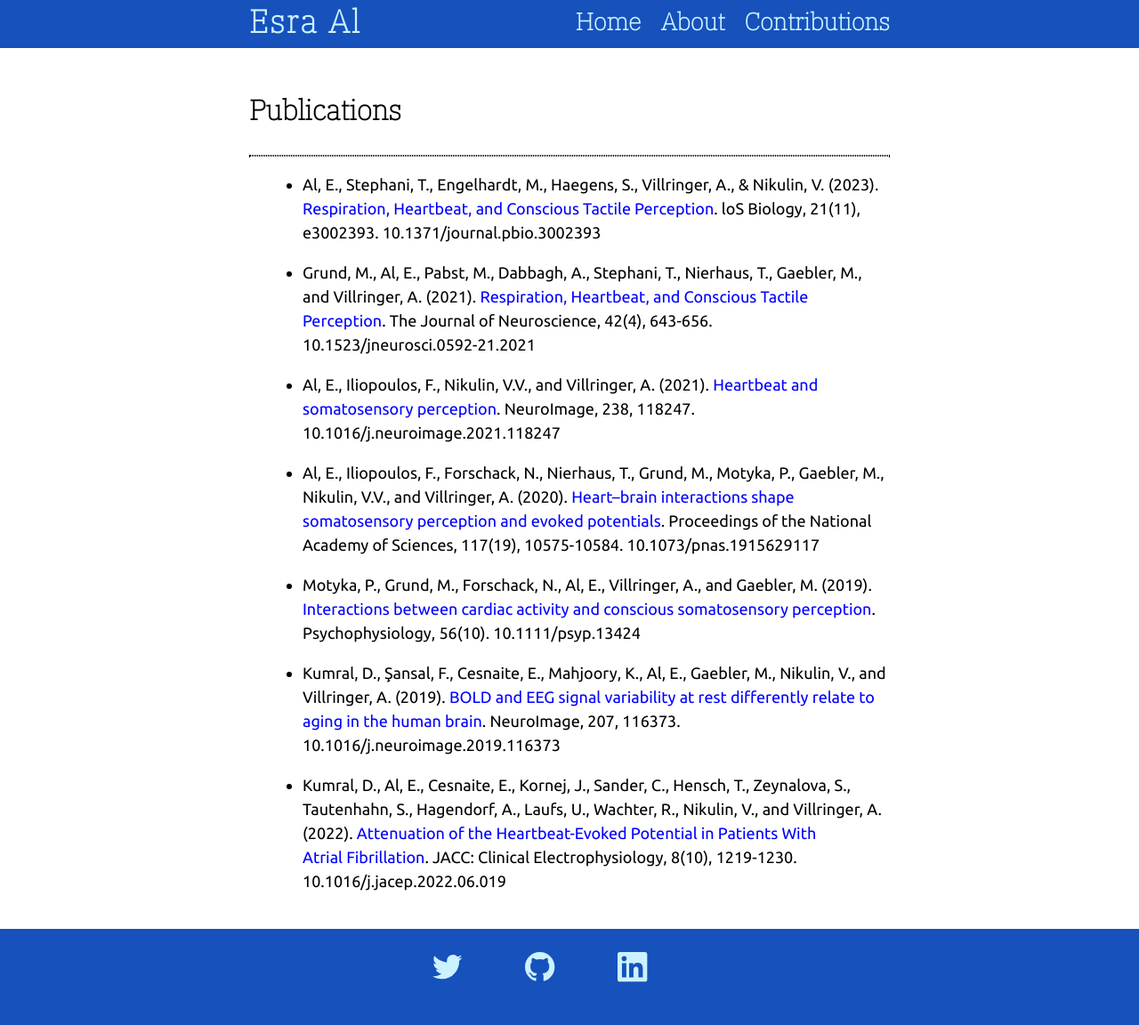
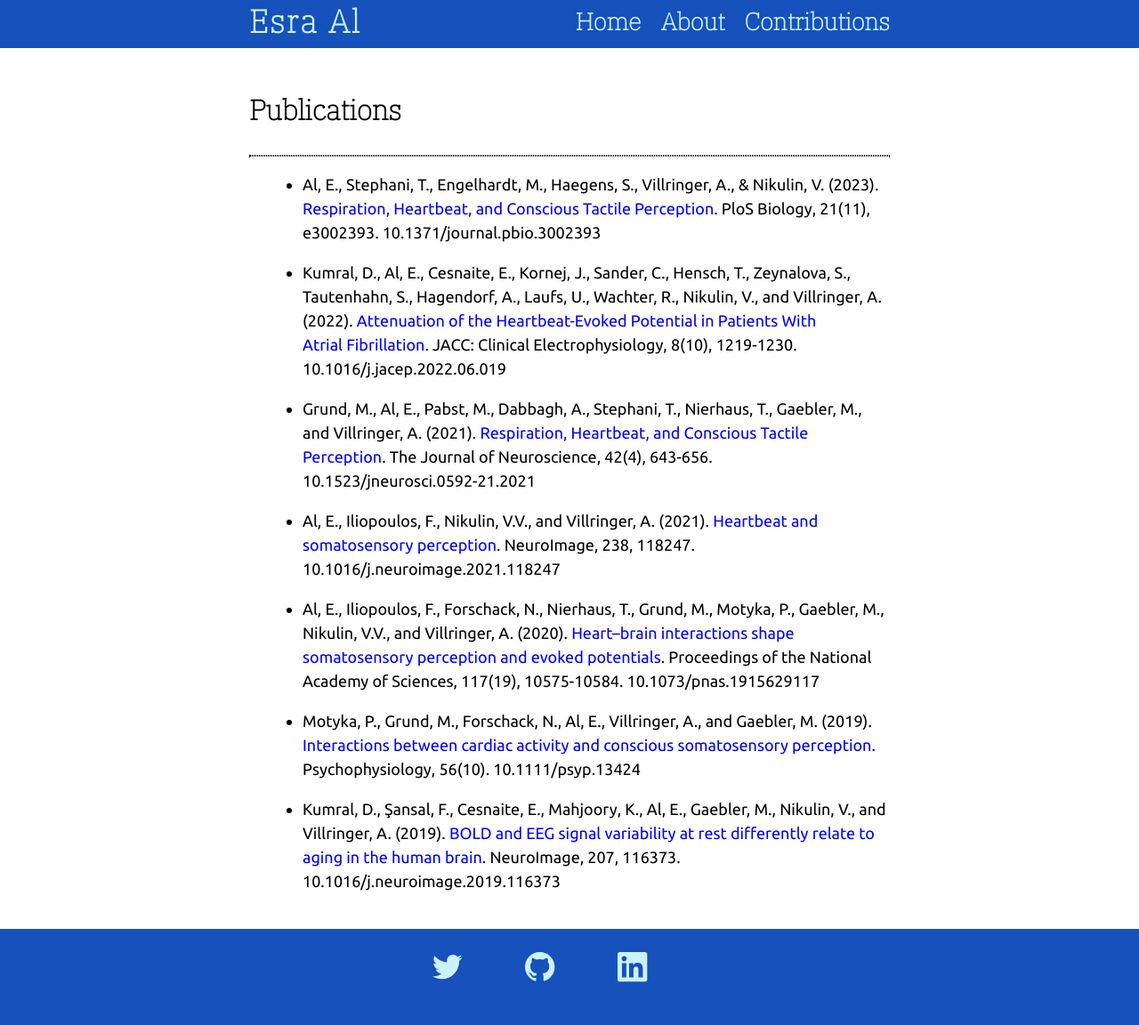
Before and after one commit to Esra-Al/esra-al.github.io, a Jekyll site: the page built from publications.md, in a window 1280 px wide. Shown: the whole page at 89% size. Built offline with Jekyll 4.4.1, drawn with Linux system fonts in a browser that asks for light colours; our own code applies the rules of GitHub Pages for plain Markdown files.

Commit message:
correct plos bio, order chronologically

```diff
--- a/publications.md
+++ b/publications.md
@@ -5,7 +5,12 @@
 
 	<li>
 		<p>
-			Al, E., Stephani, T., Engelhardt, M., Haegens, S., Villringer, A., & Nikulin, V. (2023). <a href="http://dx.doi.org/10.1371/journal.pbio.3002393" target="_blank">Respiration, Heartbeat, and Conscious Tactile Perception</a>. loS Biology, 21(11), e3002393. 10.1371/journal.pbio.3002393
+			Al, E., Stephani, T., Engelhardt, M., Haegens, S., Villringer, A., & Nikulin, V. (2023). <a href="http://dx.doi.org/10.1371/journal.pbio.3002393" target="_blank">Respiration, Heartbeat, and Conscious Tactile Perception</a>. PloS Biology, 21(11), e3002393. 10.1371/journal.pbio.3002393
+		</p>
+	</li>
+	<li>
+		<p>
+			Kumral, D., Al, E., Cesnaite, E., Kornej, J., Sander, C., Hensch, T., Zeynalova, S., Tautenhahn, S., Hagendorf, A., Laufs, U., Wachter, R., Nikulin, V., and Villringer, A. (2022). <a href="http://dx.doi.org/10.1016/j.jacep.2022.06.019" target="_blank">Attenuation of the Heartbeat-Evoked Potential in Patients With Atrial Fibrillation</a>. JACC: Clinical Electrophysiology, 8(10), 1219-1230. 10.1016/j.jacep.2022.06.019
 		</p>
 	</li>
 	<li>
@@ -33,9 +38,4 @@
 			Kumral, D., Şansal, F., Cesnaite, E., Mahjoory, K., Al, E., Gaebler, M., Nikulin, V., and Villringer, A. (2019). <a href="http://dx.doi.org/10.1016/j.neuroimage.2019.116373" target="_blank">BOLD and EEG signal variability at rest differently relate to aging in the human brain</a>. NeuroImage, 207, 116373. 10.1016/j.neuroimage.2019.116373
 		</p>
 	</li>
-	<li>
-		<p>
-			Kumral, D., Al, E., Cesnaite, E., Kornej, J., Sander, C., Hensch, T., Zeynalova, S., Tautenhahn, S., Hagendorf, A., Laufs, U., Wachter, R., Nikulin, V., and Villringer, A. (2022). <a href="http://dx.doi.org/10.1016/j.jacep.2022.06.019" target="_blank">Attenuation of the Heartbeat-Evoked Potential in Patients With Atrial Fibrillation</a>. JACC: Clinical Electrophysiology, 8(10), 1219-1230. 10.1016/j.jacep.2022.06.019
-		</p>
-	</li>
 </ul>
```
